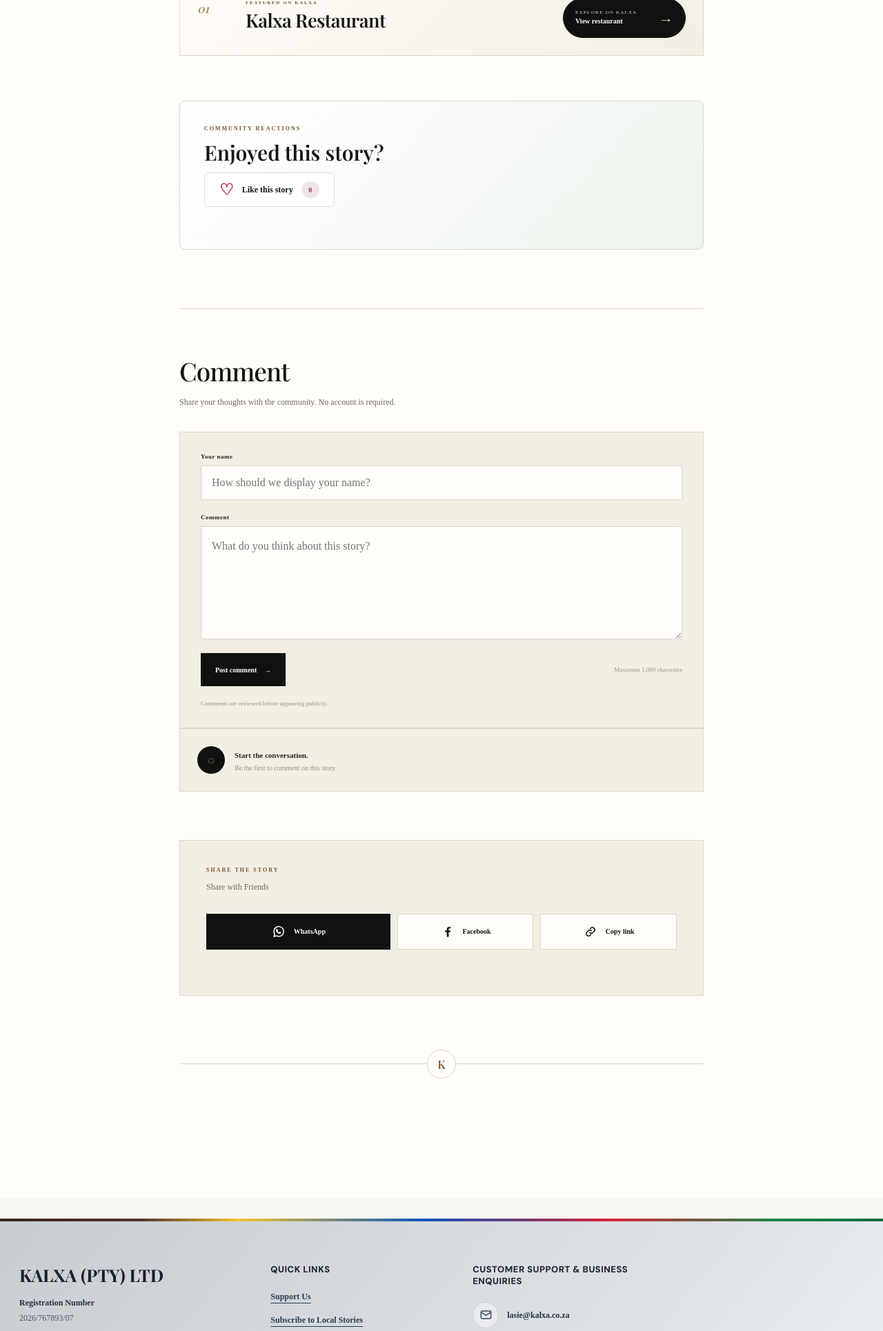
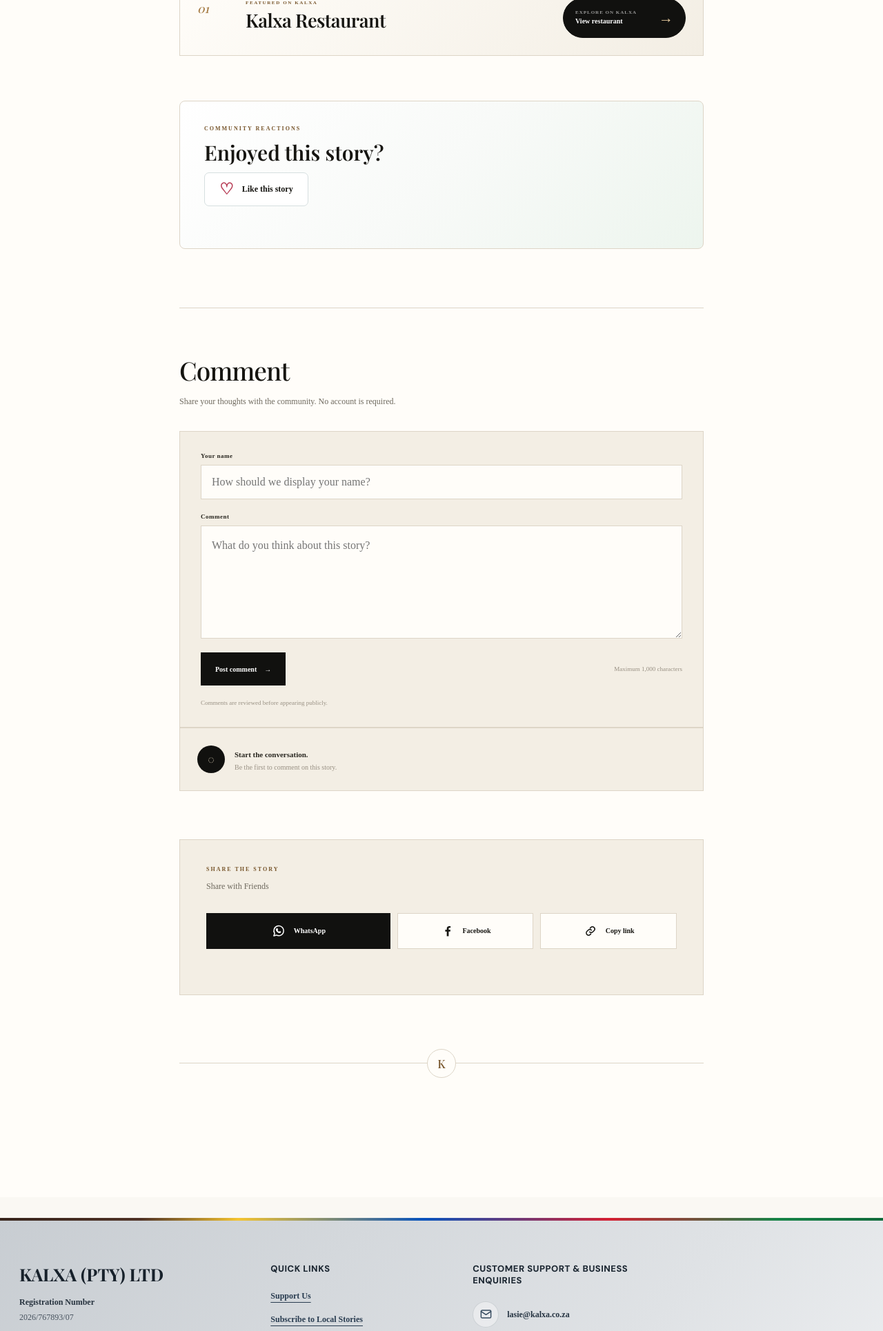
Before and after one commit to LasieHlongwane/kalxa-stories, a Flask app: a page that uses app/templates/article.html in a window 1280 px wide. Shown: the part 1585-3515 px from the top of the page at 69% size. Run offline with Flask 3, Linux system fonts and the light colour scheme; data comes from the database, SQL or seed files in the repository; data that the repository does not hold is empty; some web fonts are replaced.

Commit message:
Refactor article template for story likes and related articles
Removed story like count display and adjusted related sections.

```diff
--- a/app/templates/article.html
+++ b/app/templates/article.html
@@ -2,19 +2,19 @@
 
 {% block title %}
 {% if article.meta_title %}
-    {{ article.meta_title }}
+{{ article.meta_title }}
 {% else %}
-    {{ article.title }} | Kalxa Stories
+{{ article.title }} | Kalxa Stories
 {% endif %}
 {% endblock %}
 
 {% block meta_description %}
 {% if article.meta_description %}
-    {{ article.meta_description }}
+{{ article.meta_description }}
 {% elif article.excerpt %}
-    {{ article.excerpt }}
+{{ article.excerpt }}
 {% else %}
-    Discover local stories, restaurants and experiences on Kalxa.
+Discover local stories, restaurants and experiences on Kalxa.
 {% endif %}
 {% endblock %}
 
@@ -27,7 +27,6 @@
 <meta property="og:site_name" content="Kalxa Stories">
 <meta property="og:title" content="{{ article.seo_title }}">
 <meta property="og:description" content="{{ article.seo_description }}">
-
 <meta property="og:url" content="{{ url_for('public.article_detail', slug=article.slug, _external=True) }}">
 
 {% if article.display_cover_image_url %}
@@ -299,11 +298,6 @@
                         {% if story_is_liked | default(false) %}Liked{% else %}Like this story{% endif %}
                     </span>
 
-                    {% if not story_is_liked | default(false) %}
-                    <span class="story-like-count" id="story-like-count">
-                        {{ story_like_count | default(0) }}
-                    </span>
-                    {% endif %}
                 </button>
 
                 <p class="story-like-feedback" id="story-like-feedback" role="status" aria-live="polite"></p>
@@ -517,6 +511,7 @@
 </article>
 
 {% if related_articles %}
+
 <section class="related-section">
     <div class="page-container">
 
@@ -577,6 +572,7 @@
         </div>
     </div>
 </section>
+
 {% endif %}
 
 <div class="story-lightbox" id="story-lightbox" aria-hidden="true">
@@ -922,24 +918,6 @@
     color: #d5204b;
 }
 
-.story-like-count {
-    min-width: 26px;
-    min-height: 24px;
-    padding: 3px 8px;
-    display: inline-flex;
-    align-items: center;
-    justify-content: center;
-    border-radius: 999px;
-    background: #f0e6e8;
-    color: #913147;
-    font-size: 10px;
-    font-weight: 800;
-}
-
-.story-like-button.is-liked .story-like-count {
-    background: #f4ccd5;
-}
-
 .story-like-feedback {
     min-height: 16px;
     margin: 10px 0 0;
@@ -1807,6 +1785,7 @@
     }
 
     /* Keep commenter name and comment left-aligned on mobile. */
+
     .story-comment {
         grid-template-columns: 38px minmax(0, 1fr);
         align-items: start;
@@ -1964,7 +1943,6 @@ document.addEventListener("DOMContentLoaded", function () {
     const storyLikeButton = document.getElementById("story-like-button");
     const storyLikeIcon = document.getElementById("story-like-icon");
     const storyLikeLabel = document.getElementById("story-like-label");
-    const storyLikeCount = document.getElementById("story-like-count");
     const storySummaryLikeCount = document.getElementById("story-summary-like-count");
     const storyLikeFeedback = document.getElementById("story-like-feedback");
 
@@ -2050,9 +2028,8 @@ document.addEventListener("DOMContentLoaded", function () {
                     storyLikeLabel.textContent = liked ? "Liked" : "Like this story";
                 }
 
-                if (storyLikeCount) {
-                    storyLikeCount.textContent = likes;
-                }
+                // Update the separate engagement summary.
+                // No numerical count is displayed inside the Like button.
 
                 if (storySummaryLikeCount) {
                     storySummaryLikeCount.textContent = likes;
```
